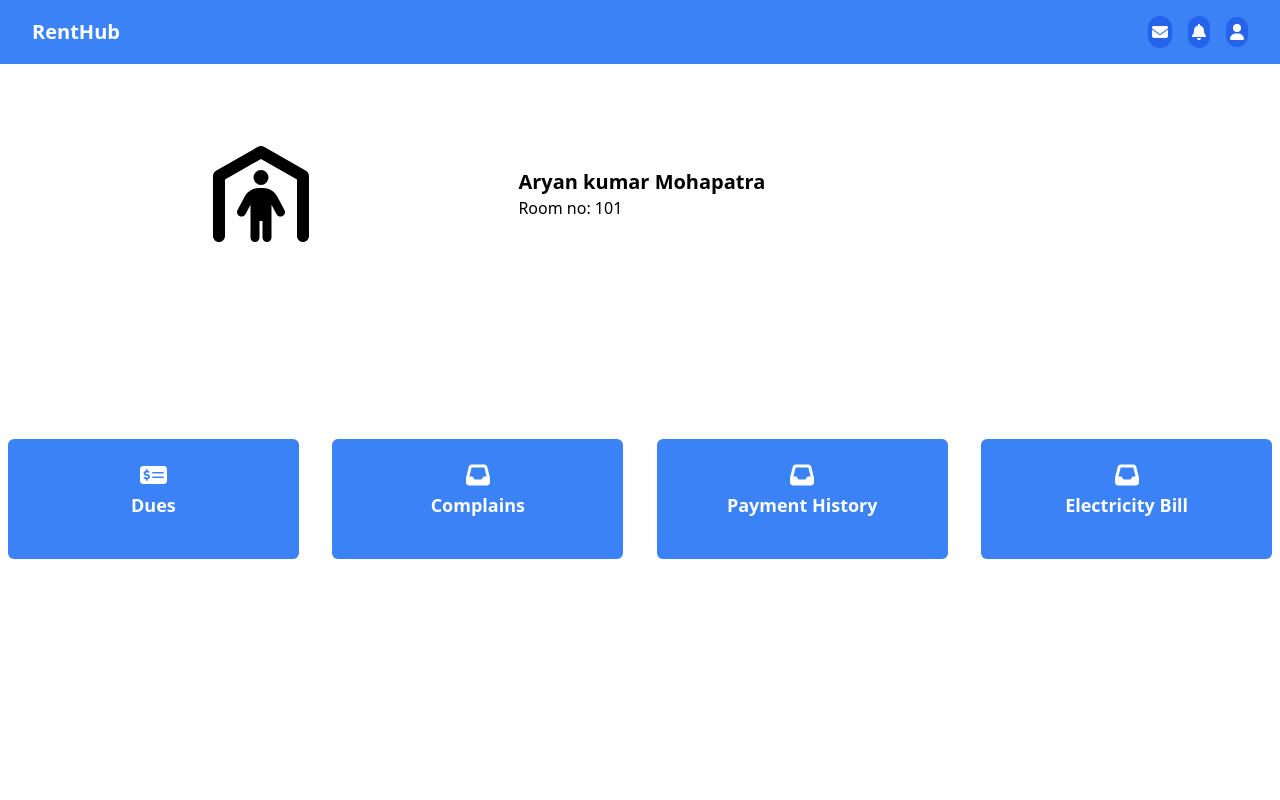
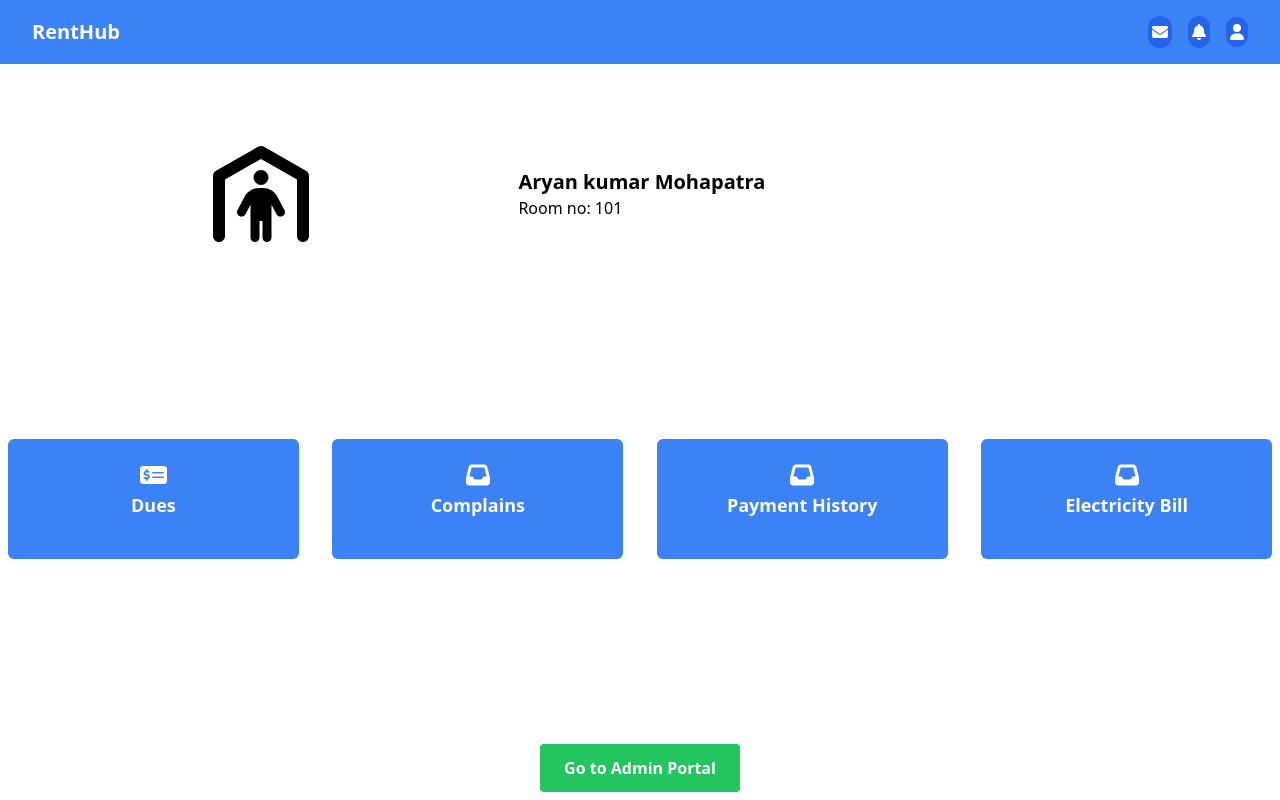
Before and after one commit to Aryank35/house-rental-system, a React (Create React App) app: page / in a window 1280 px wide. Built offline with nearby package versions, Linux system fonts and the light colour scheme.

Commit message:
added changes

```diff
--- a/public/index.html
+++ b/public/index.html
@@ -24,7 +24,7 @@
       work correctly both with client-side routing and a non-root public URL.
       Learn how to configure a non-root public URL by running `npm run build`.
     -->
-    <title>React App</title>
+    <title>Rent Hub</title>
   </head>
   <body>
     <noscript>You need to enable JavaScript to run this app.</noscript>
--- a/src/Components/Dashboard.jsx
+++ b/src/Components/Dashboard.jsx
@@ -53,6 +53,18 @@ const Dashboard = () => {
           </div>
         </Link>
       </div>
+
+      {/* Button to navigate to external URL */}
+      <div className="flex justify-center mt-[100px]">
+        <a
+          href="https://house-rental-system-admin.vercel.app/"
+          target="_blank"
+          rel="noopener noreferrer"
+          className="bg-green-500 hover:bg-green-700 text-white font-bold py-3 px-6 rounded transition duration-300"
+        >
+          Go to Admin Portal
+        </a>
+      </div>
     </div>
   );
 };
```
